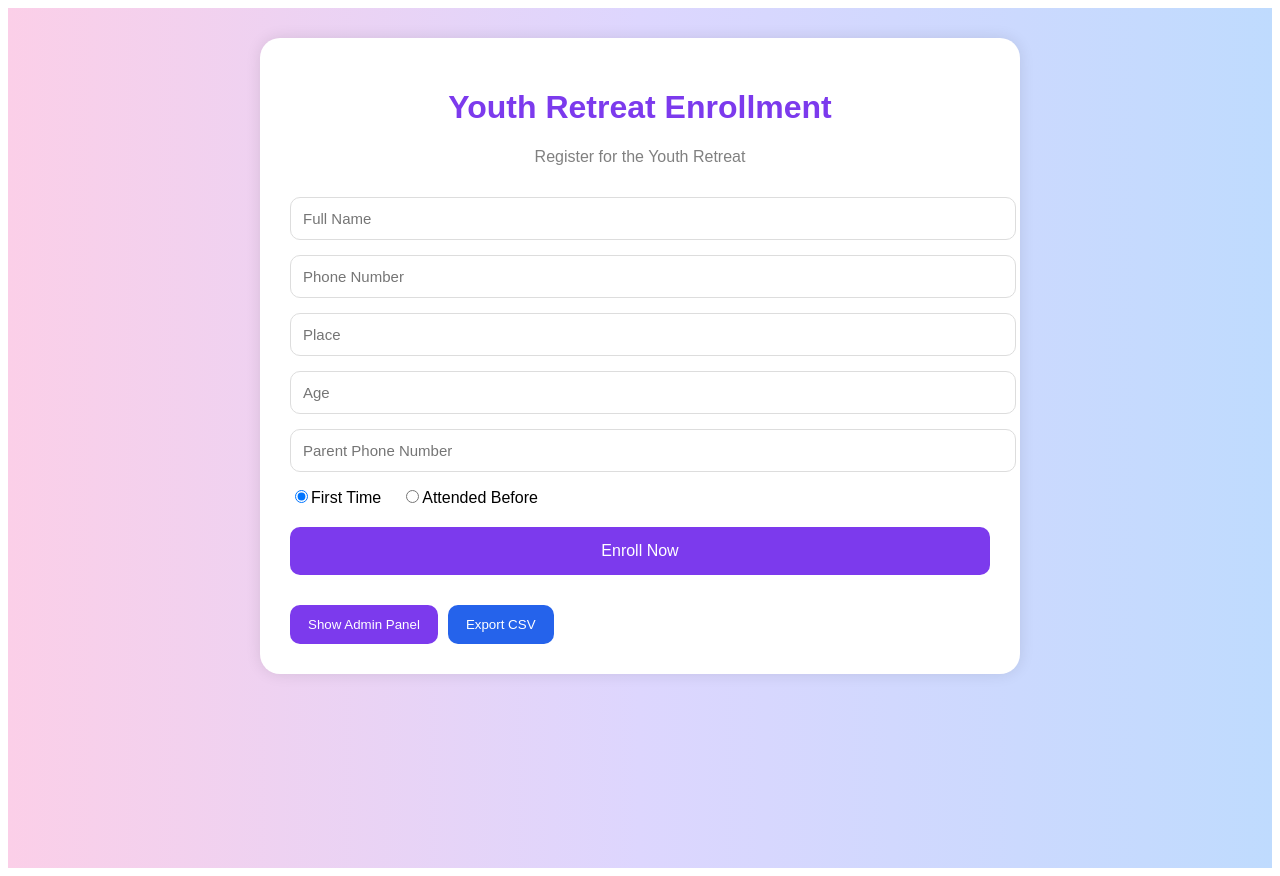
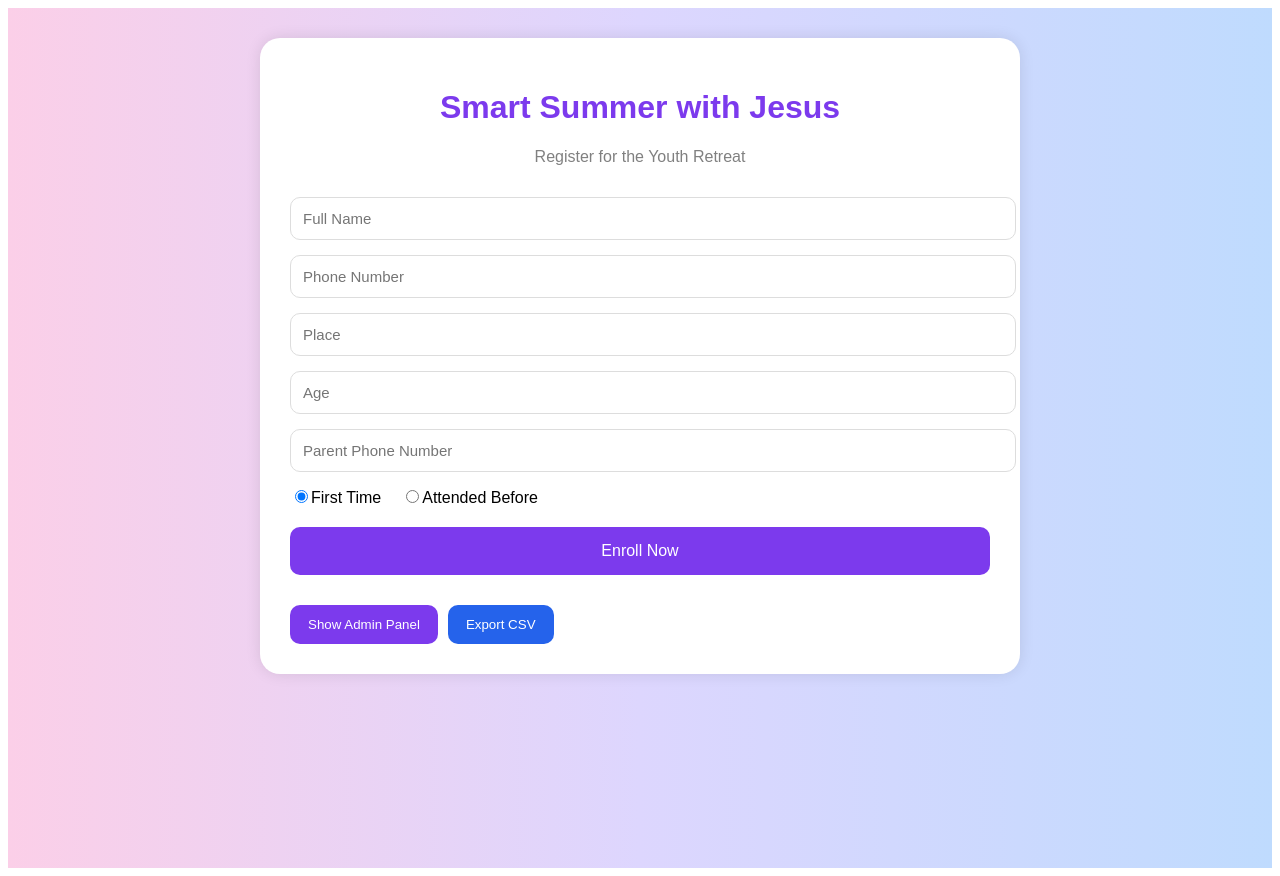
Before and after one commit to Alice-design-tech/smart_summerwidJesus, a React (Create React App) app: page / in a window 1280 px wide. Built offline with nearby package versions, Linux system fonts and the light colour scheme.

Commit message:
Updated title

```diff
--- a/package.json
+++ b/package.json
@@ -3,7 +3,6 @@
   "version": "1.0.0",
   "private": true,
   "dependencies": {
-    "@emailjs/browser": "^4.4.1",
     "firebase": "^11.0.0",
     "react": "^18.2.0",
     "react-dom": "^18.2.0",
--- a/src/App.js
+++ b/src/App.js
@@ -115,7 +115,7 @@ export default function App() {
             color: "#7c3aed",
           }}
         >
-          Youth Retreat Enrollment
+          Smart Summer with Jesus
         </h1>
 
         <p
```
